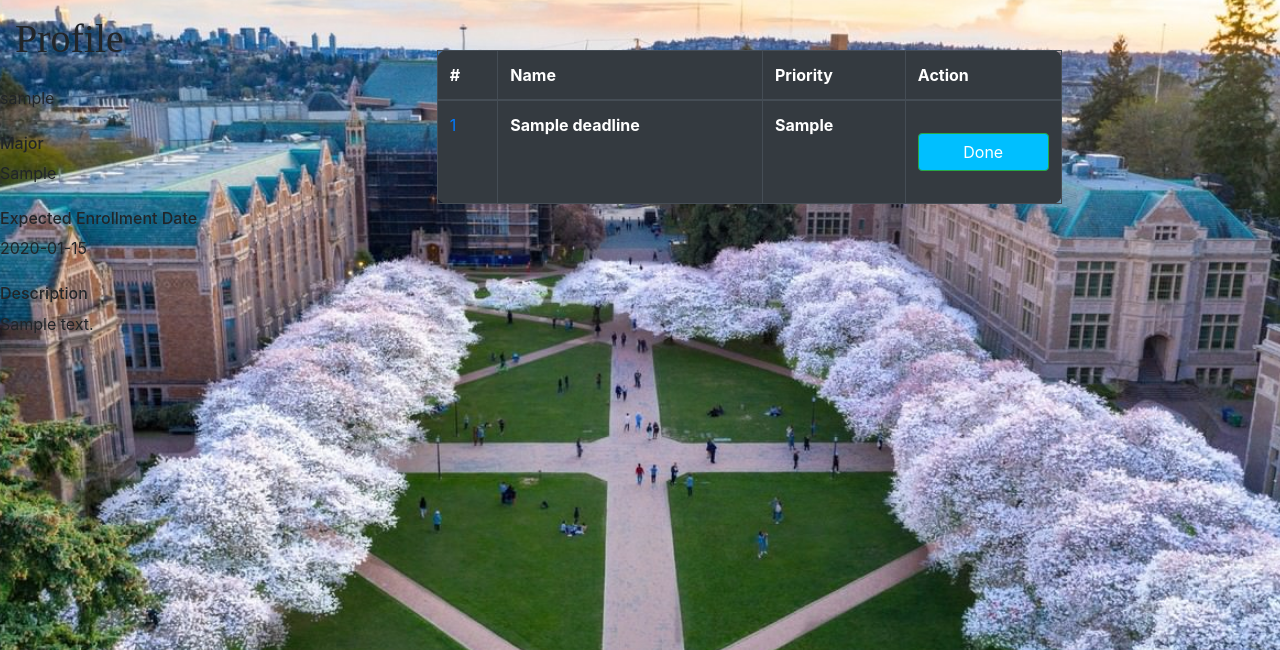
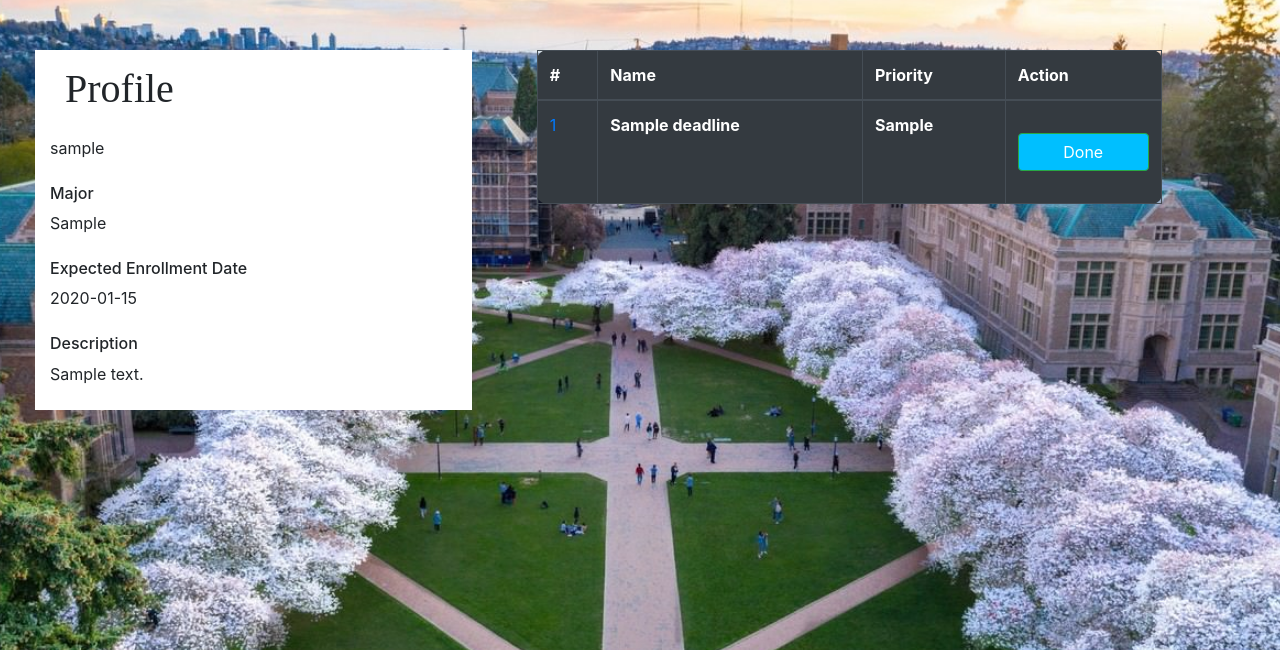
Before and after one commit to citz73/Graduate-Matcher, a Django app: page / in a window 1280 px wide. Shown: the part 56-706 px from the top of the page. Run offline with Django 3.2, Linux system fonts and the light colour scheme; a user stored in the database is signed in; tables that the repository leaves empty hold one stand-in row (values such as "Sample post"); some libraries are stand-ins or nearby versions.

Commit message:
restyle profile

```diff
--- a/gradmatchapp/static/gradmatchapp/style.css
+++ b/gradmatchapp/static/gradmatchapp/style.css
@@ -144,3 +144,8 @@ td, th {
     border-width: thin;
     background-color: white;
 }
+
+#profile {
+    background-color: white;
+    margin: 50px;
+}
--- a/gradmatchapp/templates/gradmatchapp/index.html
+++ b/gradmatchapp/templates/gradmatchapp/index.html
@@ -10,7 +10,7 @@
 		{% block body %}
 		<div class="row">
 			{% if user.is_authenticated %}
-				<div class="col-4">
+				<div class="col-4" id="profile">
 					<h1>Profile</h1>
 						{{user_info.username}} </br></br>
 						<h6>Major</h6>
```
